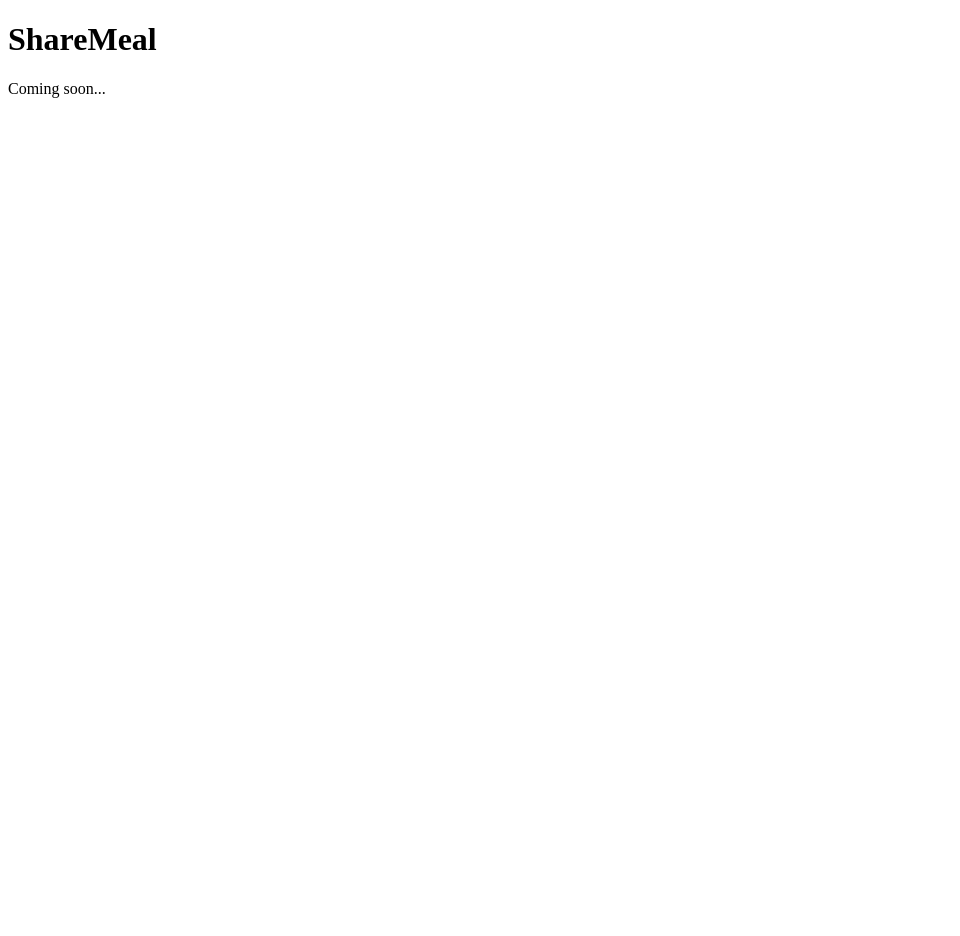
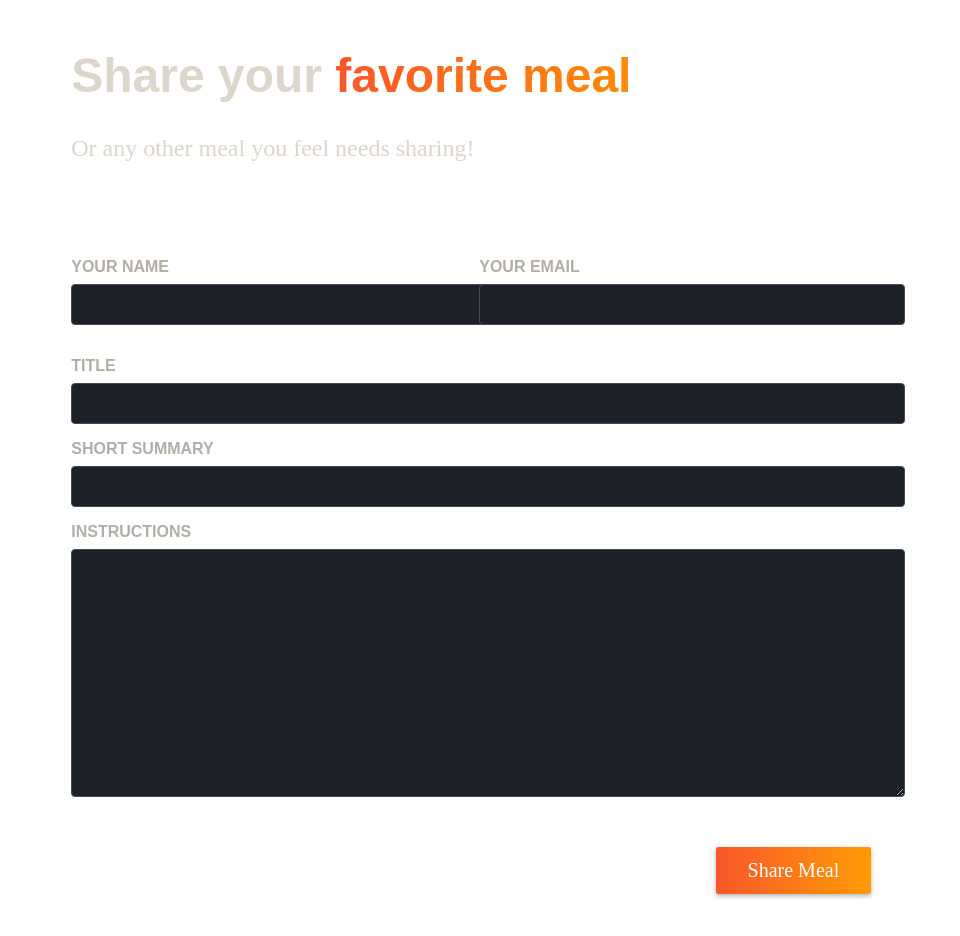
Before and after one commit to MrtnBck/nextjs-foodies-app, a Next.js app: page /meals/share in a window 1280 px wide. Shown: the top 936 px of the page, without its empty margins (0-960 px from the left). Before the commit the page ends 800 px from the top, so only its background shows below. Built offline with nearby package versions, Linux system fonts and the light colour scheme.

Commit message:
share meals page

```diff
--- a/app/meals/share/page.js
+++ b/app/meals/share/page.js
@@ -1,8 +1,44 @@
+import classes from "./page.module.css";
+
 export default function ShareMealPage() {
   return (
-    <div>
-      <h1>ShareMeal</h1>
-      <p>Coming soon...</p>
-    </div>
+    <>
+      <header className={classes.header}>
+        <h1>
+          Share your <span className={classes.highlight}>favorite meal</span>
+        </h1>
+        <p>Or any other meal you feel needs sharing!</p>
+      </header>
+      <main className={classes.main}>
+        <form className={classes.form}>
+          <div className={classes.row}>
+            <p>
+              <label htmlFor="name">Your name</label>
+              <input type="text" id="name" name="name" required />
+            </p>
+            <p>
+              <label htmlFor="email">Your email</label>
+              <input type="email" id="email" name="email" required />
+            </p>
+          </div>
+          <p>
+            <label htmlFor="title">Title</label>
+            <input type="text" id="title" name="title" required />
+          </p>
+          <p>
+            <label htmlFor="summary">Short Summary</label>
+            <input type="text" id="summary" name="summary" required />
+          </p>
+          <p>
+            <label htmlFor="instructions">Instructions</label>
+            <textarea id="instructions" name="instructions" rows="10" required></textarea>
+          </p>
+          IMAGE PICKER
+          <p className={classes.actions}>
+            <button type="submit">Share Meal</button>
+          </p>
+        </form>
+      </main>
+    </>
   );
 }
--- /dev/null
+++ b/app/meals/share/page.module.css
@@ -0,0 +1,98 @@
+.header {
+  gap: 3rem;
+  margin: 3rem auto 5rem auto;
+  width: 90%;
+  max-width: 75rem;
+  color: #ddd6cb;
+  font-size: 1.5rem;
+}
+
+.header h1 {
+  font-family: "Montserrat", sans-serif;
+}
+
+.highlight {
+  background: linear-gradient(90deg, #f9572a, #ff8a05);
+  background-clip: text;
+  -webkit-background-clip: text;
+  -webkit-text-fill-color: transparent;
+}
+
+.main {
+  width: 90%;
+  max-width: 75rem;
+  margin: 3rem auto;
+  color: white;
+}
+
+.form {
+  max-width: 50rem;
+}
+
+.form label {
+  display: block;
+  margin-bottom: 0.5rem;
+  font-size: 1rem;
+  font-family: "Montserrat", sans-serif;
+  text-transform: uppercase;
+  color: #b3aea5;
+  font-weight: bold;
+}
+
+.form input,
+.form textarea {
+  display: block;
+  width: 100%;
+  padding: 0.5rem 1rem;
+  border-radius: 4px;
+  border: 1px solid #454952;
+  background: #1c2027;
+  font-size: 1.25rem;
+  font-family: "Montserrat", sans-serif;
+  color: #ddd6cb;
+}
+
+.form input:focus,
+.form textarea:focus {
+  outline-color: #f99f2a;
+  background-color: #1f252d;
+}
+
+.row {
+  display: flex;
+  gap: 1rem;
+}
+
+.row p {
+  width: 100%;
+}
+
+.actions {
+  text-align: right;
+}
+
+.actions button {
+  border: 0;
+  padding: 0.75rem 2rem;
+  background: linear-gradient(90deg, #f9572a, #ff9b05);
+  border: none;
+  color: #ffffff;
+  border-radius: 2px;
+  cursor: pointer;
+  font: inherit;
+  font-size: 1.25rem;
+  box-shadow: 0 2px 5px rgba(0, 0, 0, 0.3);
+}
+
+.actions button:hover,
+.actions button:focus {
+  background: linear-gradient(90deg, #fd4715, #f9b241);
+}
+
+.actions button:disabled,
+.actions button:hover:disabled,
+.actions button:focus:disabled {
+  background: #ccc;
+  color: #979797;
+  cursor: not-allowed;
+}
```
